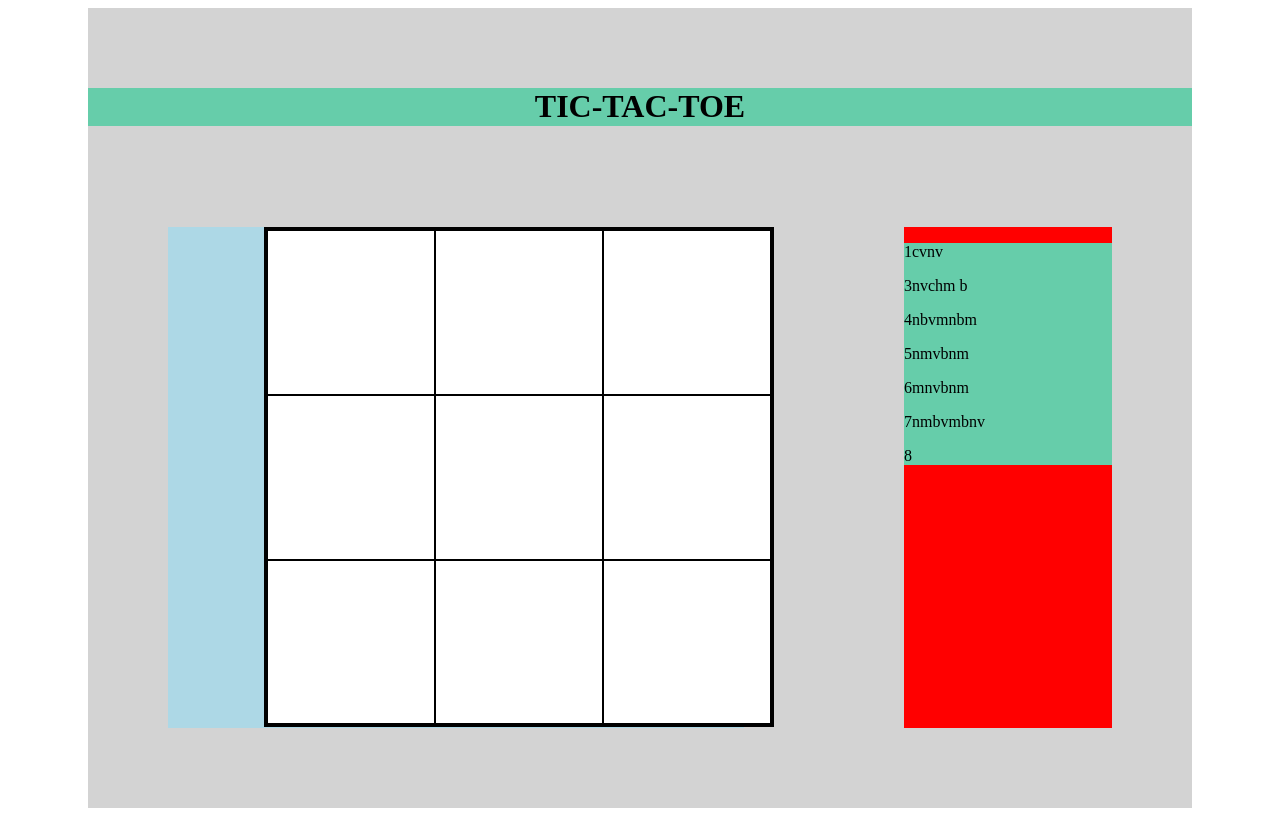
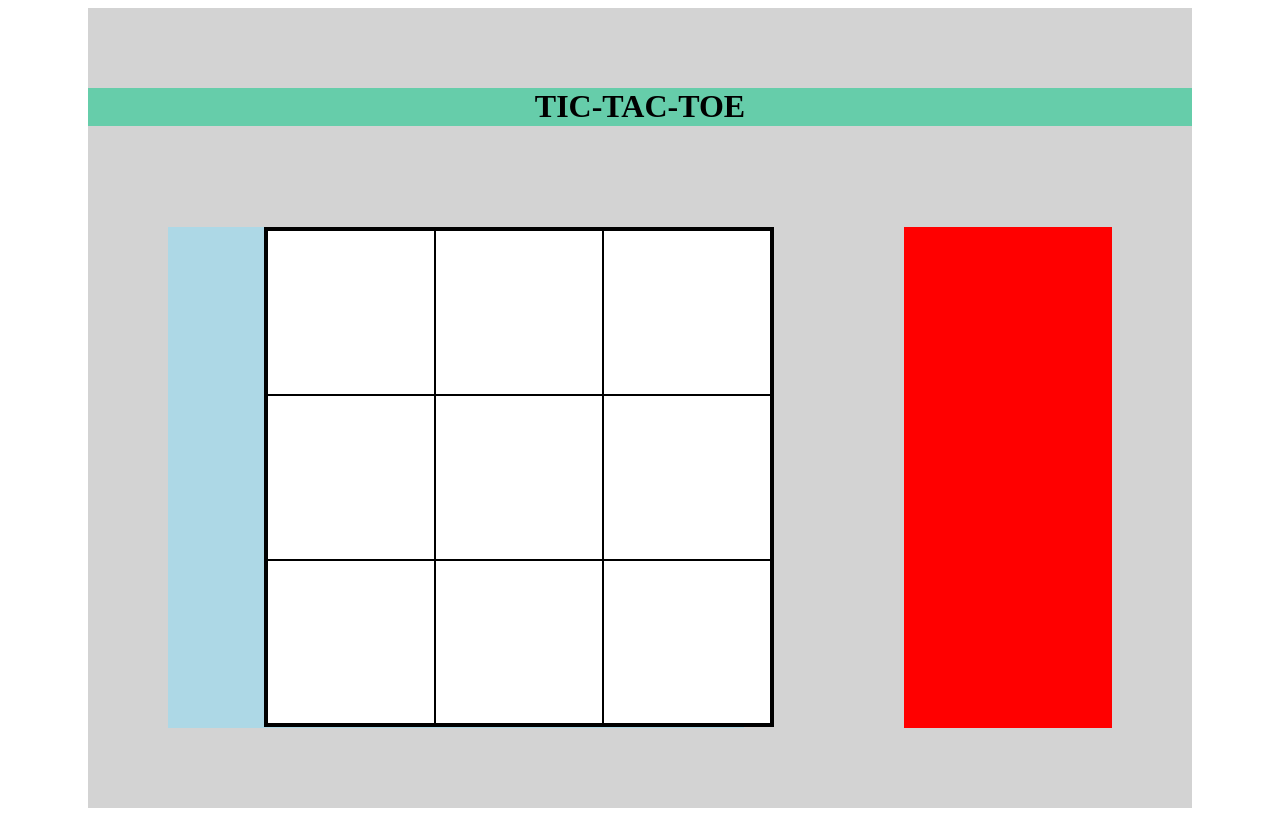
Before and after one commit to west1155/tic_tac_react_front, a React (Create React App) app: page / in a window 1280 px wide. Built offline with nearby package versions, Linux system fonts and the light colour scheme.

Commit message:
added history

```diff
--- a/src/App.js
+++ b/src/App.js
@@ -7,7 +7,7 @@ const App = (props) => {
     return <div className={s.App}>
         <h1 className={s.h1}> TIC-TAC-TOE</h1>
         <div className={s.board}><Board/></div>
-        <div className={s.history}><History /></div>
+        <div className={s.history}><History/></div>
     </div>
 
 }
--- a/src/Components/Board/Board.js
+++ b/src/Components/Board/Board.js
@@ -32,6 +32,7 @@ class Board extends Component {
                     squareValue={item}
                     XO_changer={XO_changer(this.props.playerOn)}
                     changePlayer={this.props.changePlayer}
+                    playerOn={this.props.playerOn}
                 >
                 </Square>)}
 
@@ -48,6 +49,8 @@ class Board extends Component {
     }
 }
 
+
+// Generates first turn (X or O)
 function generate_XO() {
     const alphabet = "XO"
     return alphabet[Math.floor(Math.random() * alphabet.length)]
--- a/src/Components/History/History.js
+++ b/src/Components/History/History.js
@@ -1,26 +1,21 @@
 import s from './History.module.css'
-
-
-const History = (state) => {
-    let history = []
-    history[1] = "1cvnv"
-    history[2] = "3nvchm b"
-    history[3] = "4nbvmnbm"
-    history[4] = "5nmvbnm"
-    history[5] = "6mnvbnm"
-    history[6] = "7nmbvmbnv"
-
-    history[7] = "8"
+import React from "react";
+import { useSelector } from 'react-redux';
 
 
 
-    return <div className={s.outputBar}>
+const History = () => {
+
+    const state = useSelector(state => state)
+    const history = useSelector((state) => state.gamePage.history)
 
 
-        {history.map((item, index) => (
-            <p key={index}>{item}</p>
-        ))}
+    return <div className={s.outputBar}>
+        {history.map((item, index) => (<p key={index}>{item}</p>))}
+
     </div>
 }
 
+
+
 export default History
--- a/src/Components/Square/Square.js
+++ b/src/Components/Square/Square.js
@@ -1,14 +1,23 @@
 import React from 'react';
 import s from './Square.module.css'
+import { useSelector } from 'react-redux';
+
+
 
 const Square = (props) => {
 
+    const history = useSelector((state) => state.gamePage.history)
     let onButtonClick = () => {
         props.setSquareValue(props.squareIndex);
         props.changePlayer(props.XO_changer);
+        history.push(props.playerOn + ' --------> '  + props.squareIndex)
     }
+
+
     return (<div disabled={
         props.winner === 'X' || props.winner === 'O'
-    } onClick={() => {onButtonClick()}} className={s.button}>{props.squareValue}</div>)
+    } onClick={() => {onButtonClick()}} className={s.button}>{props.squareValue}
+    </div>
+    )
 }
 export default Square
--- a/src/Reducers/game_logic.js
+++ b/src/Reducers/game_logic.js
@@ -1,4 +1,6 @@
-const CREATE_BOARD = 'CREATE_BOARD';
+import square from "../Components/Square/Square";
+
+const CREATE_BOARD = 'CREATE_BOARD'
 const SET_ITEM_VALUE = 'SET_ITEM_VALUE'
 const CHANGE_PLAYER = 'CHANGE_PLAYER'
 const SET_WINNER = 'SET_WINNER'
@@ -8,6 +10,7 @@ const initialState = {
     isLoaded: false,
     board: [],
     cellCounter: 0,
+    history: []
 }
 
 
@@ -32,7 +35,11 @@ const gameReducer = (state = initialState, action) => {
             return {
                 ...state,
                 board: state.board.map((item, index) => {
-                    if (index === action.squareIndex && !item) return (item = state.playerOn)
+                    if (index === action.squareIndex && !item) {
+                        return (item = state.playerOn)
+
+                    }
+
                     return item
                 })
 
@@ -58,4 +65,6 @@ export const changePlayer = (playerOn) => ({type: CHANGE_PLAYER, playerOn})
 
 export const setWinner = (winner) => ({type: SET_WINNER, winner})
 export const setSquareValue = (squareIndex) => ({type: SET_ITEM_VALUE, squareIndex});
+
+
 export default gameReducer
```
Also changed, not shown: 1 other file (tests, documents, lock files or other folders).
